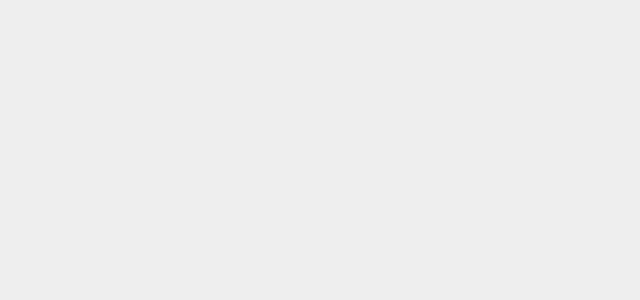
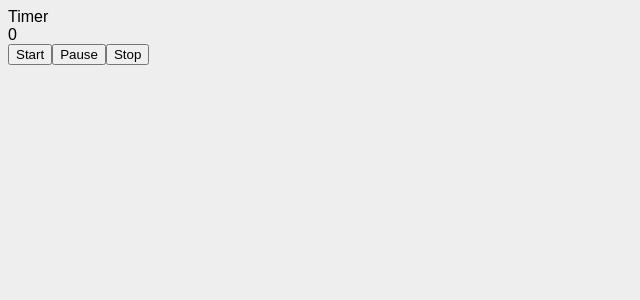
Before and after one commit to McHeisenburglar/rubiks-cube-3d-vite, a React (Vite) app: page /rubiks-cube-3d-vite/timer in a window 1280 px wide. Before the commit this address had no page. Shown: the top 300 px of the page, without its empty margins (0-640 px from the left). Built offline with nearby package versions, Linux system fonts and the light colour scheme.

Commit message:
Add custom useCountdown option.

```diff
--- a/package.json
+++ b/package.json
@@ -14,7 +14,8 @@
 		"react-color": "^2.19.3",
 		"react-dom": "^18.2.0",
 		"react-icons": "^4.4.0",
-		"react-router-dom": "^6.15.0"
+		"react-router-dom": "^6.15.0",
+		"react-timer-hook": "^3.0.7"
 	},
 	"devDependencies": {
 		"@types/react": "^18.2.15",
--- a/src/App.tsx
+++ b/src/App.tsx
@@ -11,6 +11,7 @@ import './scss/play.scss'
 
 import RubiksCube from './components/RubiksCube'
 import CubeRefactor from './components/RubiksCube2'
+import TimerMain from './components/timer/TimerMain'
 
 function App() {
 	return (
@@ -18,6 +19,7 @@ function App() {
 			<Routes>
 				<Route path="/" element={<RubiksCube />} />
 				<Route path="/new-cube" element={<CubeRefactor />} />
+				<Route path="/timer" element={<TimerMain />} />
 			</Routes>
 		</div>
 	)
--- /dev/null
+++ b/src/components/timer/TimerMain.tsx
@@ -0,0 +1,153 @@
+// import React from 'react'
+import { useEffect, useState } from 'react'
+import { useTimer } from 'react-timer-hook'
+
+interface IProps {
+	expiryTimestamp: Date
+	onTimerEnd: () => void
+	timerOn: boolean
+}
+
+// const useCountdown = (onTimerEnd: () => void) => {
+// 	const [millisecondsLeft, setMillisecondsLeft] = useState(0)
+
+// 	useEffect(() => {
+// 		console.log('made it here')
+
+// 		if (millisecondsLeft <= 0) return onTimerEnd()
+
+// 		const timeout = setTimeout(() => {
+// 			setMillisecondsLeft(millisecondsLeft - 1)
+// 		}, 1)
+
+// 		return clearTimeout(timeout)
+// 	}, [millisecondsLeft])
+
+// 	const start = (seconds: number) => {
+// 		setMillisecondsLeft(seconds * 1000)
+// 	}
+
+// 	return { millisecondsLeft, start }
+// }
+
+const useCountdown = (seconds: number, onTimerEnd: () => void) => {
+	const [isRunning, setIsRunning] = useState(false)
+	const [millisecondsLeft, setMsLeft] = useState(0)
+
+	useEffect(() => {
+		if (!isRunning) return
+
+		if (millisecondsLeft <= 0) return onTimerEnd()
+
+		const timeout = setTimeout(() => {
+			setMsLeft(millisecondsLeft - 1)
+		}, 1)
+
+		return () => clearTimeout(timeout)
+	}, [millisecondsLeft])
+
+	const start = () => {
+		setIsRunning(true)
+		setMsLeft(seconds * 1000)
+	}
+
+	const pause = () => {
+		setIsRunning(false)
+	}
+
+	const stop = () => {
+		setMsLeft(seconds * 1000)
+		setIsRunning(false)
+	}
+
+	return { millisecondsLeft, start, stop, pause }
+}
+
+export default function TimerMain() {
+	const { millisecondsLeft, start, pause, stop } = useCountdown(60, () => {
+		console.log('hello')
+	})
+
+	return (
+		<>
+			<div>Timer</div>
+			<span>{millisecondsLeft}</span>
+			<div>
+				<button onClick={start}>Start</button>
+				<button onClick={pause}>Pause</button>
+				<button onClick={stop}>Stop</button>
+			</div>
+		</>
+	)
+}
+
+// eslint-disable-next-line @typescript-eslint/no-unused-vars
+const MyTimer: React.FC<IProps> = ({
+	expiryTimestamp,
+	onTimerEnd,
+	timerOn,
+}) => {
+	const {
+		totalSeconds,
+		// seconds,
+		// minutes,
+		// hours,
+		// days,
+		isRunning,
+		start,
+		pause,
+		// resume,
+		// restart,
+	} = useTimer({
+		expiryTimestamp,
+		onExpire: () => onTimerEnd(),
+		autoStart: false,
+	})
+
+	useEffect(() => {
+		if (timerOn) {
+			console.log(timerOn)
+			start()
+		} else {
+			pause()
+		}
+	}, [timerOn])
+
+	return (
+		<div style={{ textAlign: 'center' }}>
+			<h1>react-timer-hook </h1>
+			<p>Timer Demo</p>
+			<div style={{ fontSize: '100px' }}>
+				<span>{totalSeconds}</span>
+			</div>
+			<p>{isRunning ? 'Running' : 'Not running'}</p>
+		</div>
+	)
+}
+
+// export default function App() {
+// 	const time = new Date()
+// 	time.setSeconds(time.getSeconds() + 600) // 10 minutes timer
+
+// 	const [timerOn, setTimerOn] = useState(false)
+
+// 	const startTimer = () => {
+// 		setTimerOn(true)
+// 	}
+
+// 	const stopTimer = () => {
+// 		setTimerOn(false)
+// 	}
+
+// 	return (
+// 		<div>
+// 			<MyTimer
+// 				expiryTimestamp={time}
+// 				onTimerEnd={stopTimer}
+// 				timerOn={timerOn}
+// 			/>
+// 			<button onClick={startTimer}>Start timer</button>
+// 			<button onClick={stopTimer}>Stop timer</button>
+// 		</div>
+// 	)
+// }
```
Also changed, not shown: 1 other file (tests, documents, lock files or other folders).
